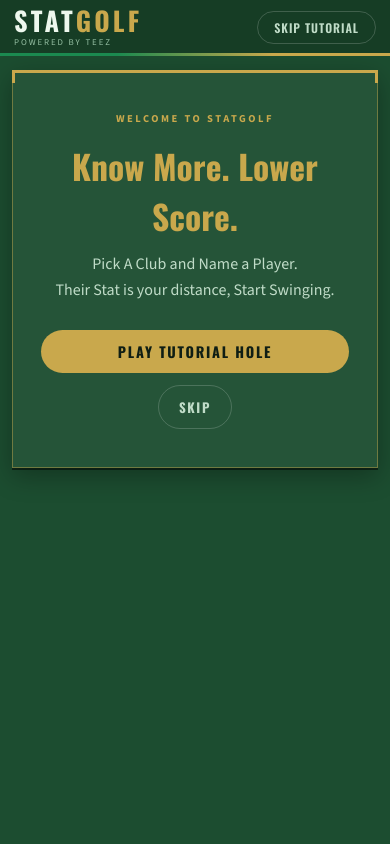
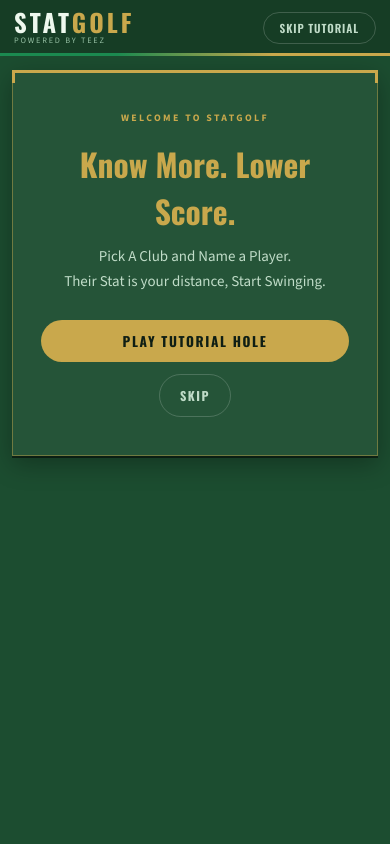
Before and after one commit to JustKelp/StatGolf, a Flask app: page / in a window 390 px wide. Run offline with Flask 3, Linux system fonts and the light colour scheme; data that the repository does not hold is empty.

Commit message:
Shrink mobile UI: reduce root + base font-size on phones (<=660px)
Co-Authored-By: Claude Opus 4.8 <noreply@anthropic.com>

```diff
--- a/templates/index.html
+++ b/templates/index.html
@@ -706,6 +706,9 @@ input::placeholder { color: var(--text-dim); }
 
 /* ── RESPONSIVE ───────────────────────────────────────── */
 @media (max-width: 660px) {
+  /* Scale the whole rem-based UI down a notch on phones (root + base text). */
+  html { font-size: 15px; }
+  body { font-size: 15px; }
   header { height:56px; padding:0 14px; }
   .logo { font-size:1.65rem; }
   .main { padding:14px 12px; }
```
